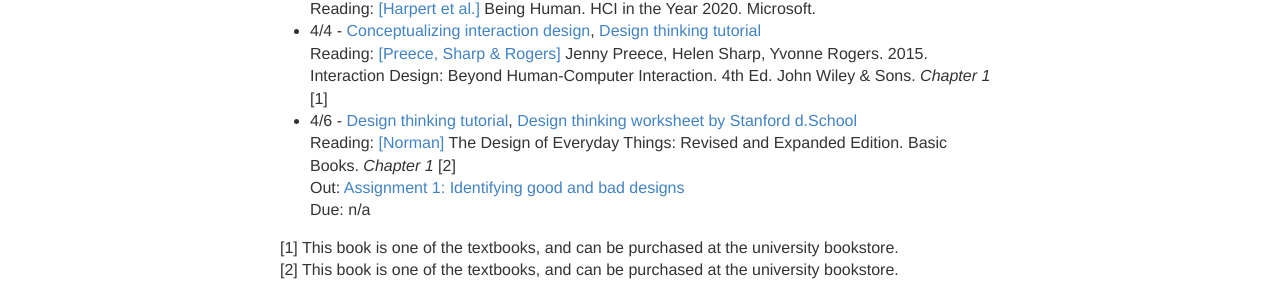
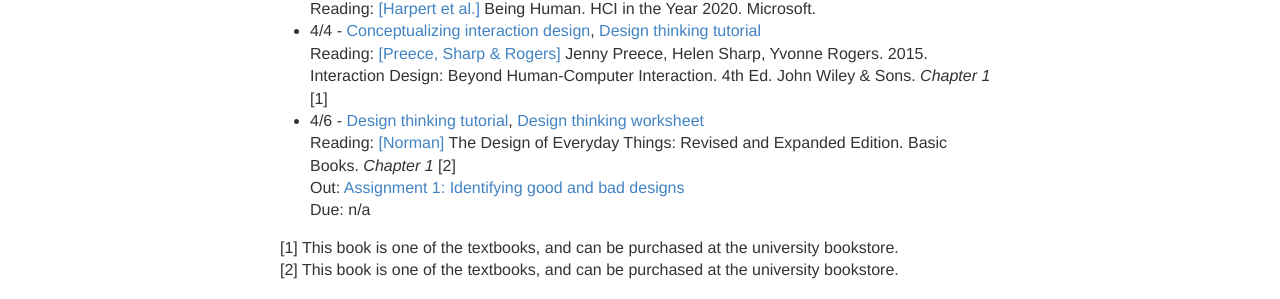
Before and after one commit to hciwang/hciwang.github.io, a Jekyll site: the page built from _posts/2018-3-25-lectures.md, in a window 1280 px wide. Shown: the part 386-685 px from the top of the page. Built offline with Jekyll 4.4.1, drawn with Linux system fonts in a browser that asks for light colours.

Commit message:
Update 2018-3-25-lectures.md

```diff
--- a/_posts/2018-3-25-lectures.md
+++ b/_posts/2018-3-25-lectures.md
@@ -10,7 +10,7 @@ Week 1
 Reading:  [[Harpert et al.]](https://hxd.research.microsoft.com/work/being-human-human-computer-interaction-in-the-year-2020.php) Being Human. HCI in the Year 2020. Microsoft.
 - 4/4 - [Conceptualizing interaction design](https://www.dropbox.com/s/vyca221s2rutj8y/IntroHCI_week1_conceptualizing_interactions.pdf?dl=1), [Design thinking tutorial](https://www.dropbox.com/s/wj28q4420lqa3go/Tutorial_DT_process.pdf?dl=1)
 Reading: [[Preece, Sharp & Rogers]](http://www.id-book.com/) Jenny Preece, Helen Sharp, Yvonne Rogers. 2015. Interaction Design: Beyond Human-Computer Interaction. 4th Ed. John Wiley & Sons.  *Chapter 1* [1]
-- 4/6 - [Design thinking tutorial](https://www.dropbox.com/s/wj28q4420lqa3go/Tutorial_DT_process.pdf?dl=1), [Design thinking worksheet by Stanford d.School](https://dschool.stanford.edu/s/Participant-Worksheet.pdf)
+- 4/6 - [Design thinking tutorial](https://www.dropbox.com/s/wj28q4420lqa3go/Tutorial_DT_process.pdf?dl=1), [Design thinking worksheet](https://dschool.stanford.edu/s/Participant-Worksheet.pdf)
 Reading: [[Norman]](https://www.basicbooks.com/titles/don-norman/the-design-of-everyday-things/9780465050659/) The Design of Everyday Things: Revised and Expanded Edition. Basic Books. *Chapter 1* [2]
 Out: [Assignment 1: Identifying good and bad designs]()
 Due: n/a
```
